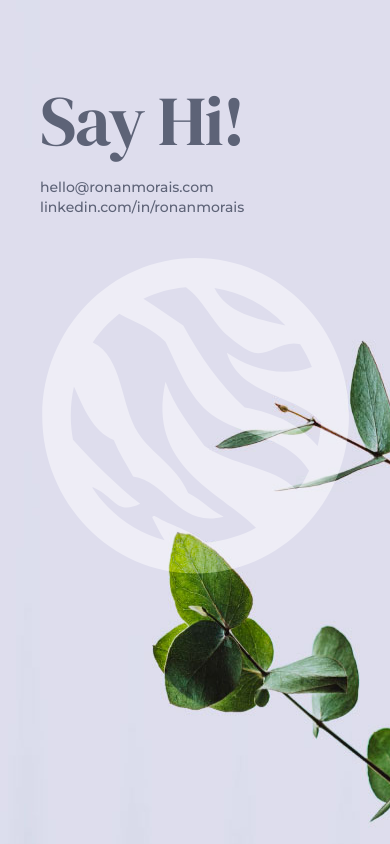
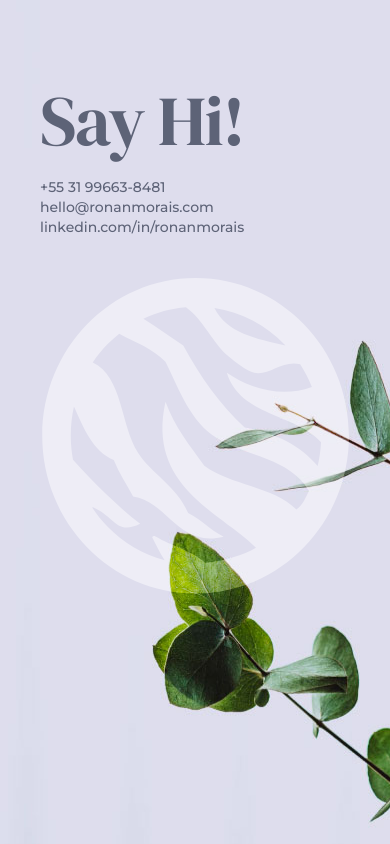
Before and after one commit to ronan-morais/ronan.morais, a Next.js app: page / in a window 390 px wide. Shown: the part 2532-3376 px from the top of the page. Built offline with nearby package versions, Linux system fonts and the light colour scheme.

Commit message:
phone number

```diff
--- a/src/app/page.tsx
+++ b/src/app/page.tsx
@@ -12,7 +12,7 @@ export default function Home() {
   });
 
   return (
-    <main className="snap-y snap-mandatory">
+    <main>
       <Header />
       <About />
       <motion.div
--- a/src/components/about/index.tsx
+++ b/src/components/about/index.tsx
@@ -3,7 +3,7 @@ import AboutSlider from "./slider";
 
 const About = () => {
   return (
-    <section className="container  snap-start snap-always shrink flex-col md:flex-row overflow-hidden flex max-w-full h-screen bg-stone-900 bg-contain relative justify-center items-center">
+    <section className="container snap-center snap-always shrink flex-col md:flex-row overflow-hidden flex max-w-full h-screen bg-stone-900 bg-contain relative justify-center items-center">
       <div className="w-full md:w-1/2">
         <div className="p-12 sm:p-20 md:p-20 lg:p-36 lg:pr-20 xl:pr-36 lg:h-screen text-white">
           <h3 className="text-3xl md:text-4xl lg:text-5xl font-dmserif py-4 lg:py-10">
--- a/src/components/contact/index.tsx
+++ b/src/components/contact/index.tsx
@@ -3,17 +3,17 @@ import { motion, useScroll, useTransform } from "framer-motion";
 import Logo from "../header/logo";
 
 const Contact = () => {
-  const { scrollYProgress } = useScroll();
-  const bg = useTransform(scrollYProgress, [0.8, 1], ["80%", "100%"]);
-  const size = useTransform(scrollYProgress, [0.8, 1], ["110%", "130%"]);
 
   return (
-    <motion.section className="container snap-start snap-always flex max-w-full h-screen lg:h-[50vh]">
+    <motion.section className="container snap-center snap-always flex max-w-full h-screen lg:h-[50vh]">
       <div className="p-10 sm:p-20 lg:px-40 w-full text-gray-500">
         <h1 className="mt-7 pb-1 overflow-hidden lg:whitespace-nowrap font-dmserif font-thin text-[18vw] lg:text-5xl tracking-tight mix-blend-multiply">
           Say Hi!
         </h1>
         <nav className="text-sm md:text-lg lg:mt-6 lg:text-2xl font-montserrat font-medium lg:w-1/2 mix-blend-multiply">
+          <div>
+            +55 31 99663-8481
+          </div>
           <a
             className="transition-all duration-300 ease-in-out"
             href="mailto:hello@ronanmorais.com"
--- a/src/components/header/index.tsx
+++ b/src/components/header/index.tsx
@@ -11,7 +11,7 @@ const Header = () => {
   const brandPosition = useTransform(scrollYProgress, [0, 1], ["25%", "180%"]);
 
   return (
-    <section className="container snap-start snap-always shrink-0 overflow-hidden flex max-w-full h-screen bg-black bg-contain relative justify-center items-center">
+    <section className="container snap-center snap-always shrink-0 overflow-hidden flex max-w-full h-screen bg-black bg-contain relative justify-center items-center">
       <motion.div
         className="absolute z-10 w-full flex pl-12 sm:px-20 lg:px-28"
         style={{ top: brandPosition }}
--- a/src/components/works/index.tsx
+++ b/src/components/works/index.tsx
@@ -4,7 +4,7 @@ import WorksSlider from "./slider";
 
 const Works = () => {
   return (
-    <motion.section className="container snap-start snap-always flex max-w-full h-screen">
+    <motion.section className="container snap-center snap-always flex max-w-full h-screen">
       <div className="w-full flex flex-col">
         <div className="m-6 sm:mx-20 md:mx-20 lg:mx-40">
           <h3 className="text-3xl md:text-4xl lg:text-5xl ml-6 font-dmserif py-4 lg:py-10 text-gray-600 mix-blend-multiply">
```
